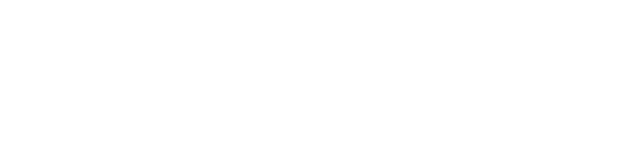
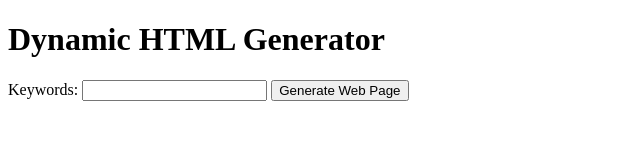
Before and after one commit to jpatel98/dynamic-pages, a plain HTML site: page index.html in a window 1280 px wide. Shown: the whole page, without its empty margins (0-640 px from the left). Drawn offline with Linux system fonts and the light colour scheme.

Commit message:
Finish initial html

```diff
--- a/index.html
+++ b/index.html
@@ -6,5 +6,16 @@
     <meta name="viewport" content="width=device-width, initial-scale=1.0" />
     <title>Dynamic Pages with GPT</title>
   </head>
-  <body></body>
+  <body>
+    <h1>Dynamic HTML Generator</h1>
+    <div id="input-container">
+      <label for="keywords">Keywords:</label>
+      <input type="text" id="keywords" name="keywords" />
+      <button id="submit-button">Generate Web Page</button>
+    </div>
+    <div id="output-container">
+      <!-- Display generated web page here -->
+    </div>
+    <script src="script.js"></script>
+  </body>
 </html>
```
Also changed, not shown: script.js (added), styles.css (added).
